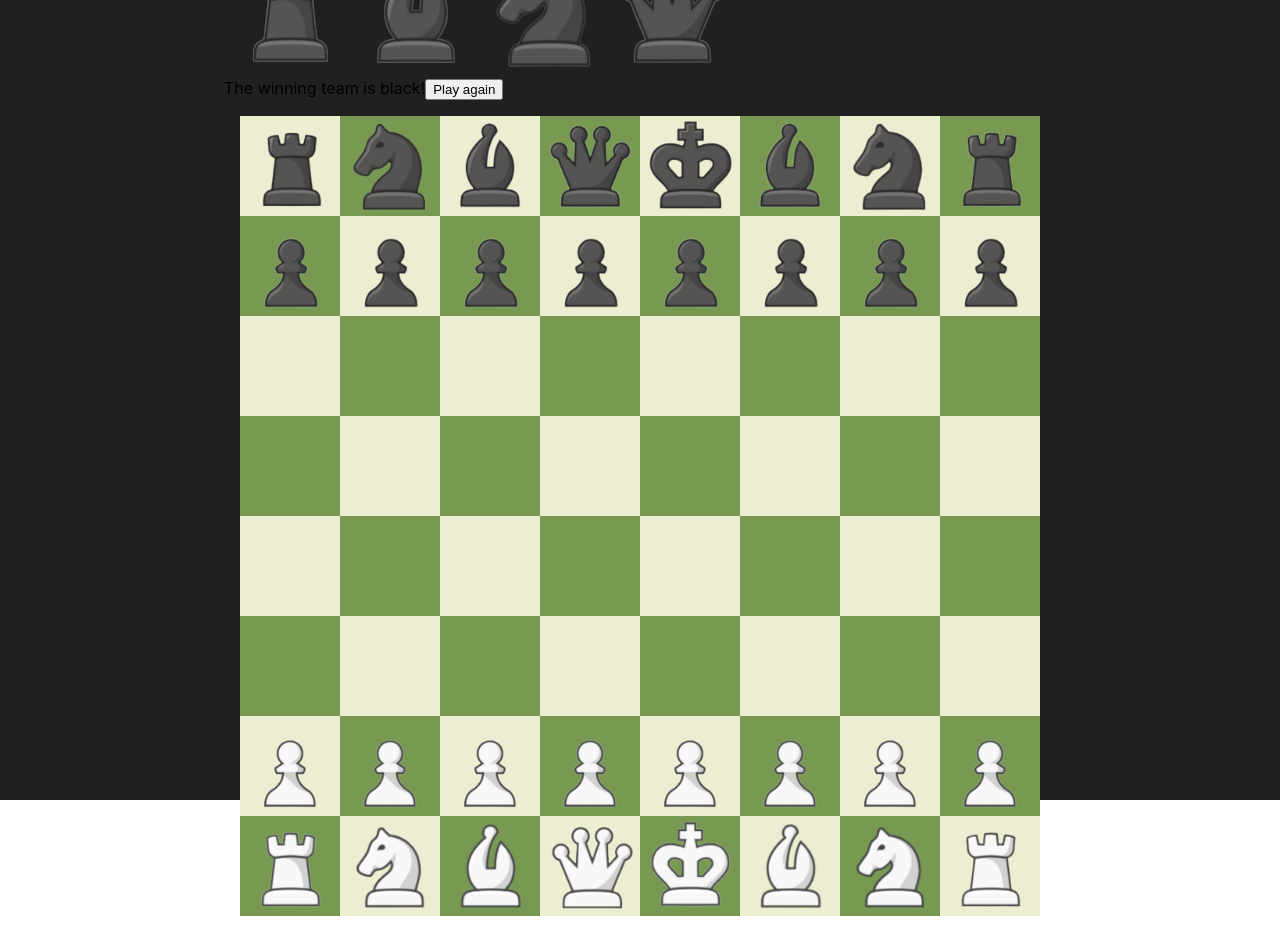
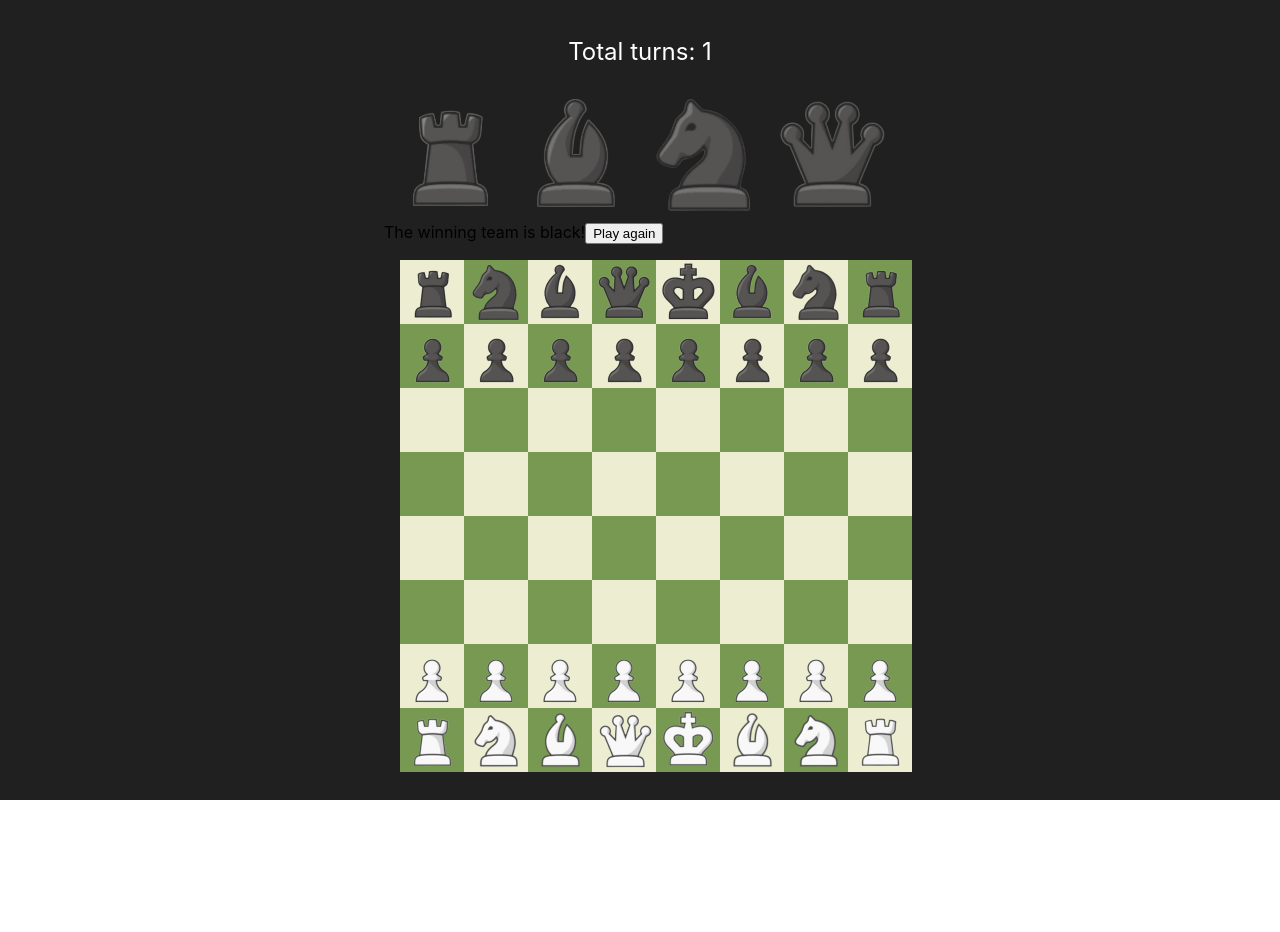
Before and after one commit to jjingofarouk/chess-react, a React (Create React App) app: page / in a window 1280 px wide. After the commit the page ends 800 px from the top, so only its background shows below. Built offline with nearby package versions, Linux system fonts and the light colour scheme; no server answers.

Commit message:
Update Tile.css

```diff
--- a/src/components/Tile/Tile.css
+++ b/src/components/Tile/Tile.css
@@ -1,51 +1,49 @@
 .tile {
-  display: grid;
-  place-content: center;
-  width: 100px;
-  height: 100px;
-}
-
-.tile .chess-piece {
-  width: 100px;
-  height: 100px;
-  background-repeat: no-repeat;
-  background-position: center;
-  background-size: 100px;
-}
-
-.tile .chess-piece:hover {
-  cursor: grab;
-}
-
-.tile .chess-piece:active {
-  cursor: grabbing;
+  width: 100%;
+  height: 100%;
+  display: flex;
+  align-items: center;
+  justify-content: center;
+  position: relative;
 }
 
 .black-tile {
-  background-color: #779556;
+  background-color: #779952; /* Chess.com dark green */
 }
 
 .white-tile {
-  background-color: #ebecd0;
+  background-color: #edeed1; /* Chess.com light beige */
 }
 
-.tile img {
-  width: 80px;
+.tile-highlight {
+  position: relative;
+  background-color: rgba(255, 255, 0, 0.4); /* Chess.com-style highlight */
+  z-index: 1; /* Ensure highlight is below piece but above tile */
 }
 
-.tile-highlight:not(.chess-piece-tile)::before {
-  content: " ";
-  width: 24px;
-  height: 24px;
-  border-radius: 50%;
-  background-color: rgba(0, 0, 0, 0.4);
+.chess-piece-tile {
+  /* Optional: Add subtle styling for tiles with pieces if needed */
 }
 
-.tile-highlight.chess-piece-tile::before {
+.chess-piece {
+  width: 100%;
+  height: 100%;
+  background-size: contain;
+  background-repeat: no-repeat;
+  background-position: center;
+  object-fit: contain; /* Ensures image scales correctly */
   position: absolute;
-  content: " ";
-  width: 90px;
-  height: 90px;
-  border: 5px solid rgba(0, 0, 0, 0.4);
-  border-radius: 50%;
+  top: 0;
+  left: 0;
+  z-index: 2; /* Pieces above highlights */
 }
+
+/* Optional coordinate styling */
+.tile-coordinate {
+  position: absolute;
+  bottom: 2px;
+  right: 2px;
+  font-size: 10px;
+  color: rgba(0, 0, 0, 0.5);
+  pointer-events: none; /* Prevent interference with dragging */
+}
```
